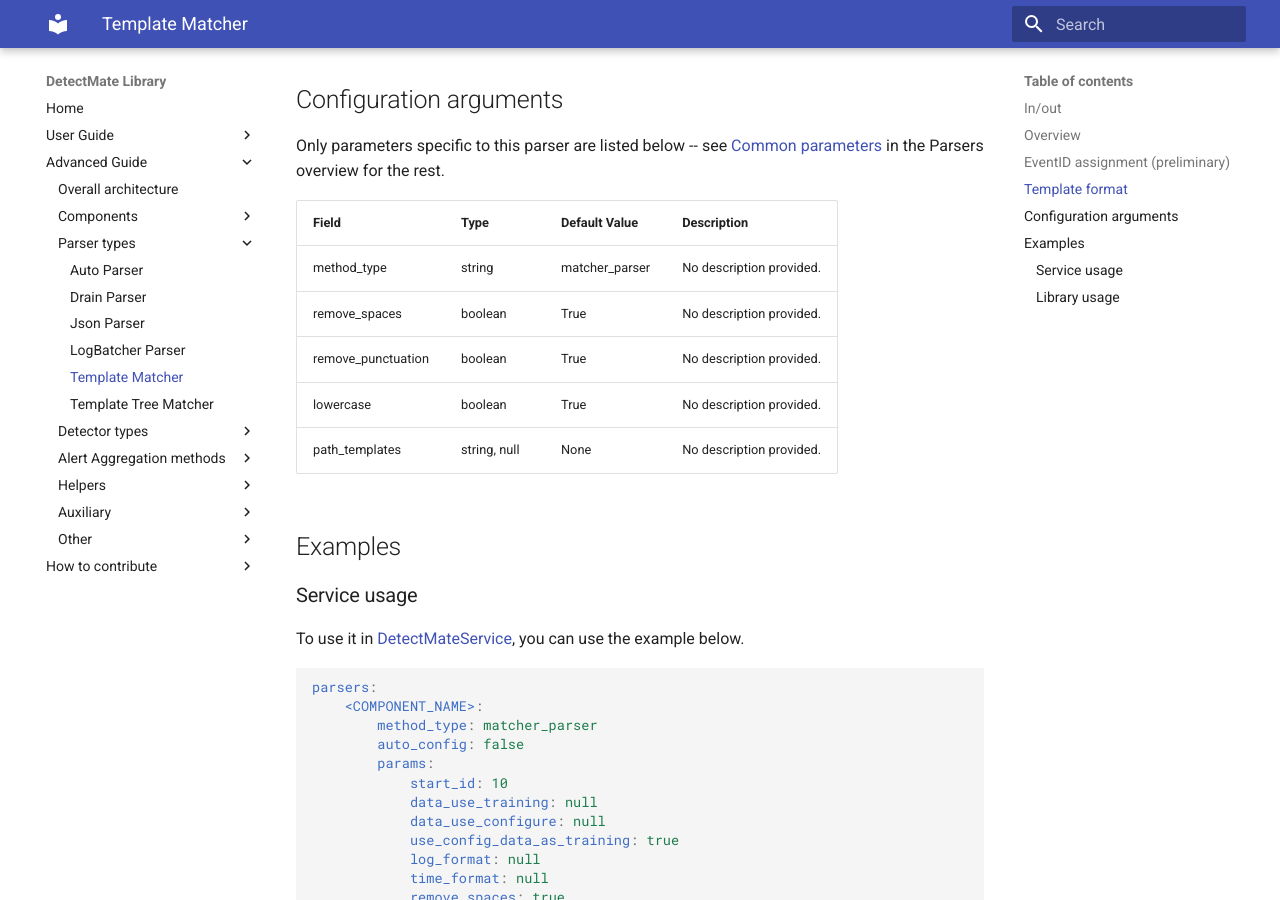
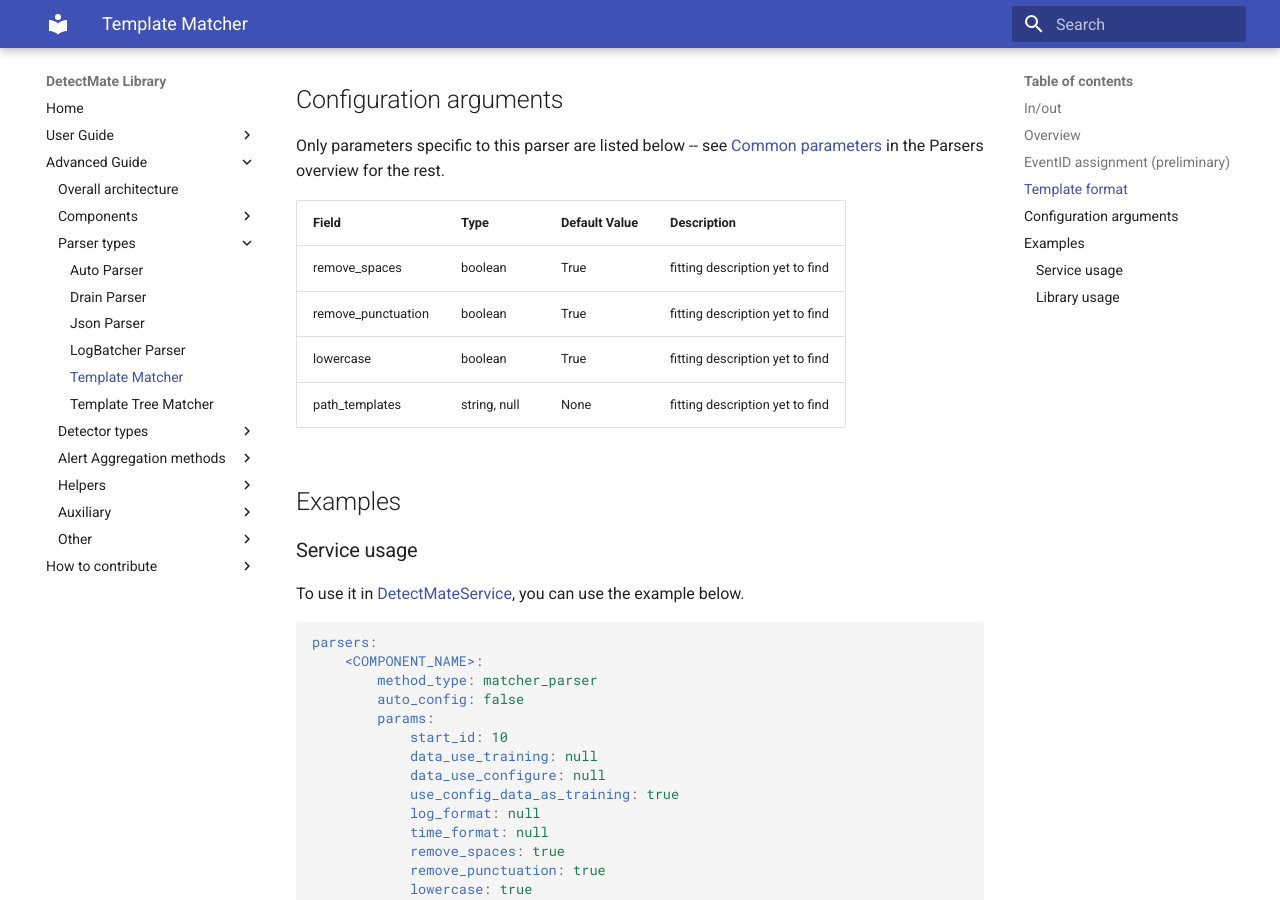
Before and after one commit to ait-detectmate/DetectMateLibrary, an MkDocs documentation site: the page built from docs/parsers/template_matcher.md, in a window 1280 px wide and 900 px high, scrolled down 1665 px. Built offline with MkDocs 1.6.1 and Material for MkDocs 9.7.7, drawn with Linux system fonts in a browser that asks for light colours.

Commit message:
last polish before first PR

```diff
--- a/docs/parsers/template_matcher.md
+++ b/docs/parsers/template_matcher.md
@@ -53,11 +53,10 @@ Only parameters specific to this parser are listed below -- see [Common paramete
 <!-- Start arguments -->
 | Field  | Type  | Default Value| Description|
 |-------|------|-----|---|
-|method_type|string|matcher_parser|No description provided.|
-|remove_spaces|boolean|True|No description provided.|
-|remove_punctuation|boolean|True|No description provided.|
-|lowercase|boolean|True|No description provided.|
-|path_templates|string, null|None|No description provided.|
+|remove_spaces|boolean|True|fitting description yet to find|
+|remove_punctuation|boolean|True|fitting description yet to find|
+|lowercase|boolean|True|fitting description yet to find|
+|path_templates|string, null|None|fitting description yet to find|
 <!-- End arguments -->
 
 ## Examples
```
Also changed, not shown: docs/parsers/drain_parser.md (+2 -2 lines), docs/parsers/template_tree_matcher.md (+1 -2 lines).
